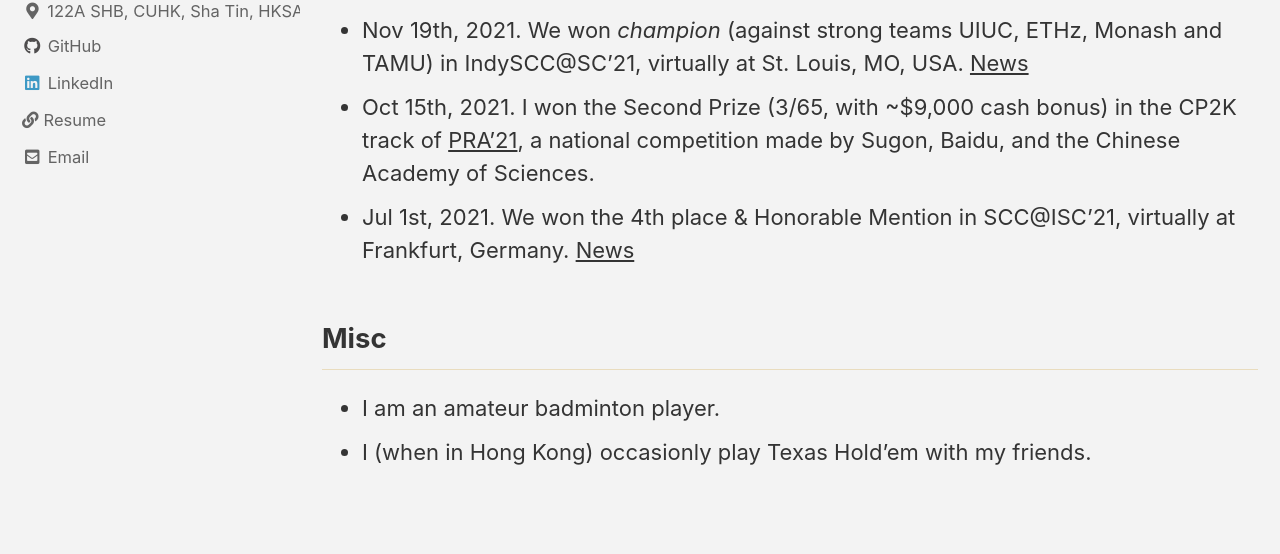
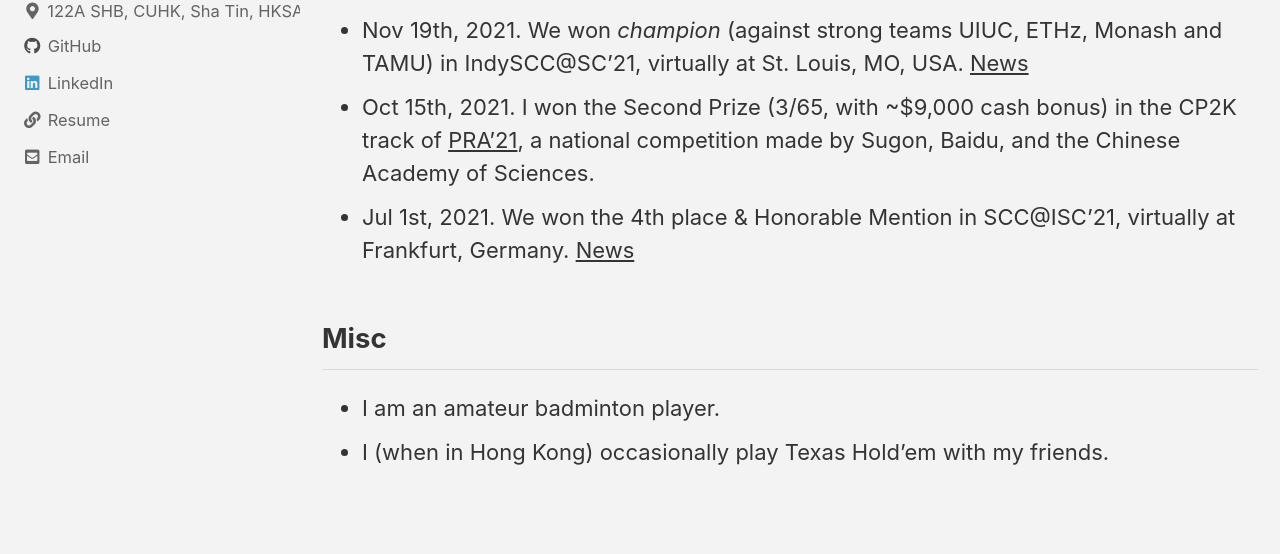
Before and after one commit to Lan-Jing/Lan-Jing.github.io, a Jekyll site: the page built from _pages/home.md, in a window 1280 px wide and 900 px high, scrolled down 887 px. Shown: the part 156-710 px from the top of the window. Built offline with Jekyll 4.4.1, drawn with Linux system fonts in a browser that asks for light colours; cached includes are drawn as plain includes.

Commit message:
[Update] updates

```diff
--- a/_config.yml
+++ b/_config.yml
@@ -106,6 +106,7 @@ author:
       icon: "fab fa-fw fa-linkedin"
       url: "https://www.linkedin.com/in/jing-lan-5387491b9/"
     - label: "Resume"
+      icon: "fas fa-fw fa-link"
       url: "/assets/Jing Lan.pdf"
 
 # Site Footer
--- a/_pages/home.md
+++ b/_pages/home.md
@@ -33,4 +33,4 @@ CSCI1540, Fundamental Computing With C++, 2022 Semester 1
 ## Misc
 
 * I am an amateur badminton player.
-* I (when in Hong Kong) occasionly play Texas Hold'em with my friends.
+* I (when in Hong Kong) occasionally play Texas Hold'em with my friends.
```
Also changed, not shown: 1 other file.
